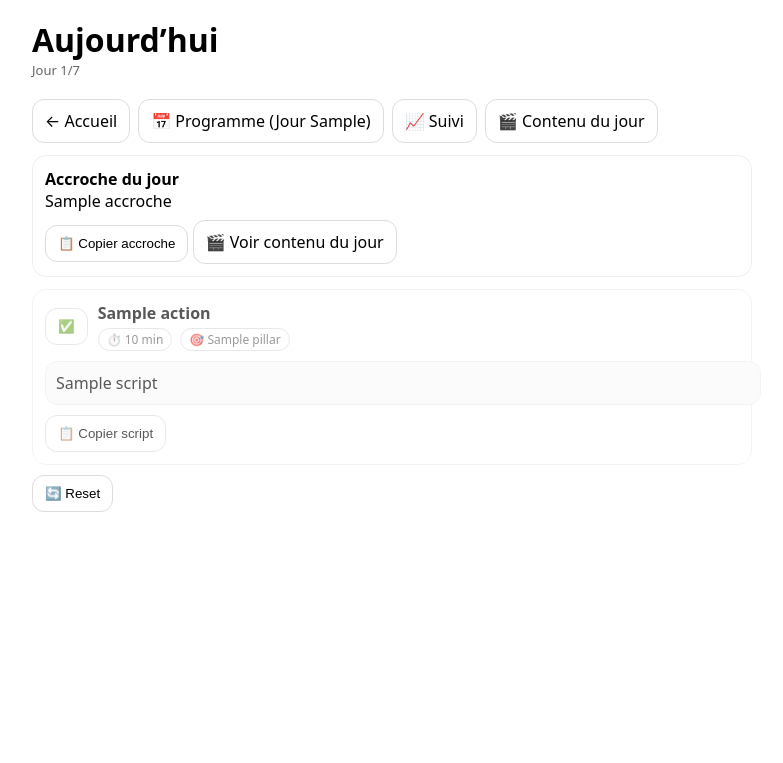
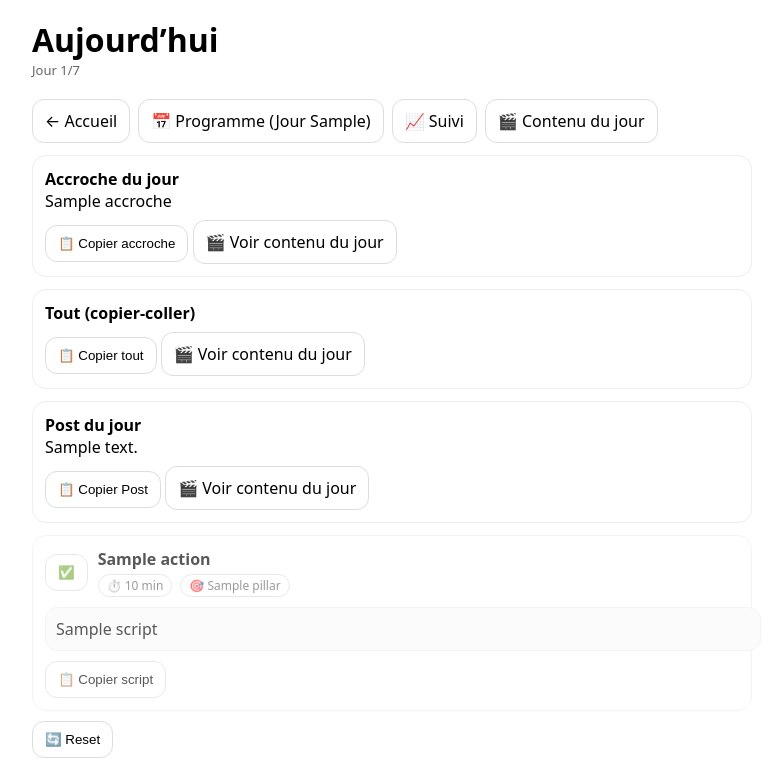
Before and after one commit to peninpalenzuelam-rgb/mission1-taches, a Flask app: template templates/today.html in a window 1280 px wide. Shown: the top 763 px of the page, without its empty margins (248-1031 px from the left). Run offline with Flask 3, Linux system fonts and the light colour scheme; the template is opened without the code that fills it: most values are stand-ins (such as "Sample title", 1, 10 or a date in 2020).

Commit message:
Reorder today content blocks and add stories

```diff
--- a/templates/today.html
+++ b/templates/today.html
@@ -50,6 +50,28 @@
      </div>
    {% endif %}
 
+   {% if tout_texte %}
+    <textarea id="tout-box" style="display:none;">{{ tout_texte }}</textarea>
+    <div class="card" style="margin-top:12px;">
+      <div class="muted"><strong>Tout (copier-coller)</strong></div>
+      <div style="margin-top:8px;">
+        <button class="btn" type="button" onclick="copyTextArea('tout-box')">📋 Copier tout</button>
+        <a class="btn" href="/contenu#content-day-{{ current_day }}">🎬 Voir contenu du jour</a>
+      </div>
+    </div>
+  {% endif %}
+
+   {% if post_texte %}
+     <div class="card" style="margin-top:12px;">
+       <div class="muted"><strong>Post du jour</strong></div>
+       <div class="box" id="post-box">{{ post_texte }}</div>
+       <div style="margin-top:8px;">
+         <button class="btn" type="button" onclick="copyText('post-box')">📋 Copier Post</button>
+         <a class="btn" href="/contenu#content-day-{{ current_day }}">🎬 Voir contenu du jour</a>
+       </div>
+     </div>
+   {% endif %}
+
     <div class="cards">
       {% for a in actions %}
         <div class="card {{ 'done' if a["done"] else '' }}">
@@ -91,5 +113,14 @@
       alert("Script copié ✅");
     }
   </script>
+
+  <script>
+  function copyTextArea(id){
+    const ta = document.getElementById(id);
+    const txt = ta ? ta.value : "";
+    navigator.clipboard.writeText(txt);
+    alert("Copié ✅");
+  }
+  </script>
 </body>
 </html>
```
